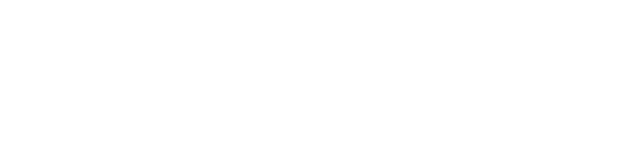
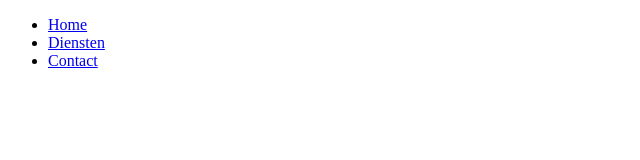
Before and after one commit to jeremiah-dev-c/marketpulse, a plain HTML site: page index.html in a window 1280 px wide. Shown: the whole page, without its empty margins (0-640 px from the left). Drawn offline with Linux system fonts and the light colour scheme.

Commit message:
add navigation links to header

```diff
--- a/index.html
+++ b/index.html
@@ -9,6 +9,11 @@
 <body>
   <header>
     <nav>
+        <ul>
+        <li><a href="#">Home</a></li>
+        <li><a href="#">Diensten</a></li>
+        <li><a href="#">Contact</a></li>
+        </ul>
     </nav>
   </header>
   <main>
```
